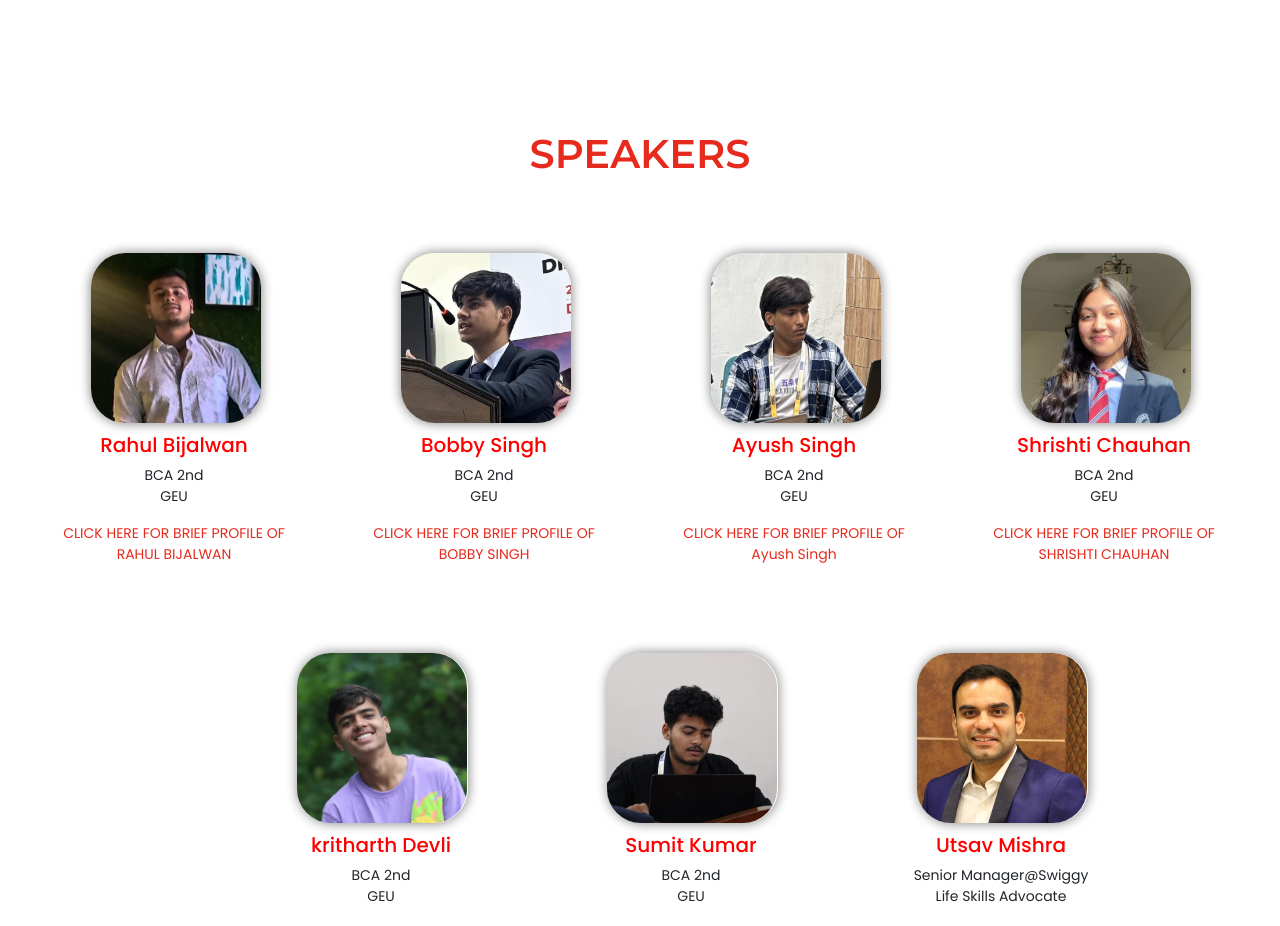
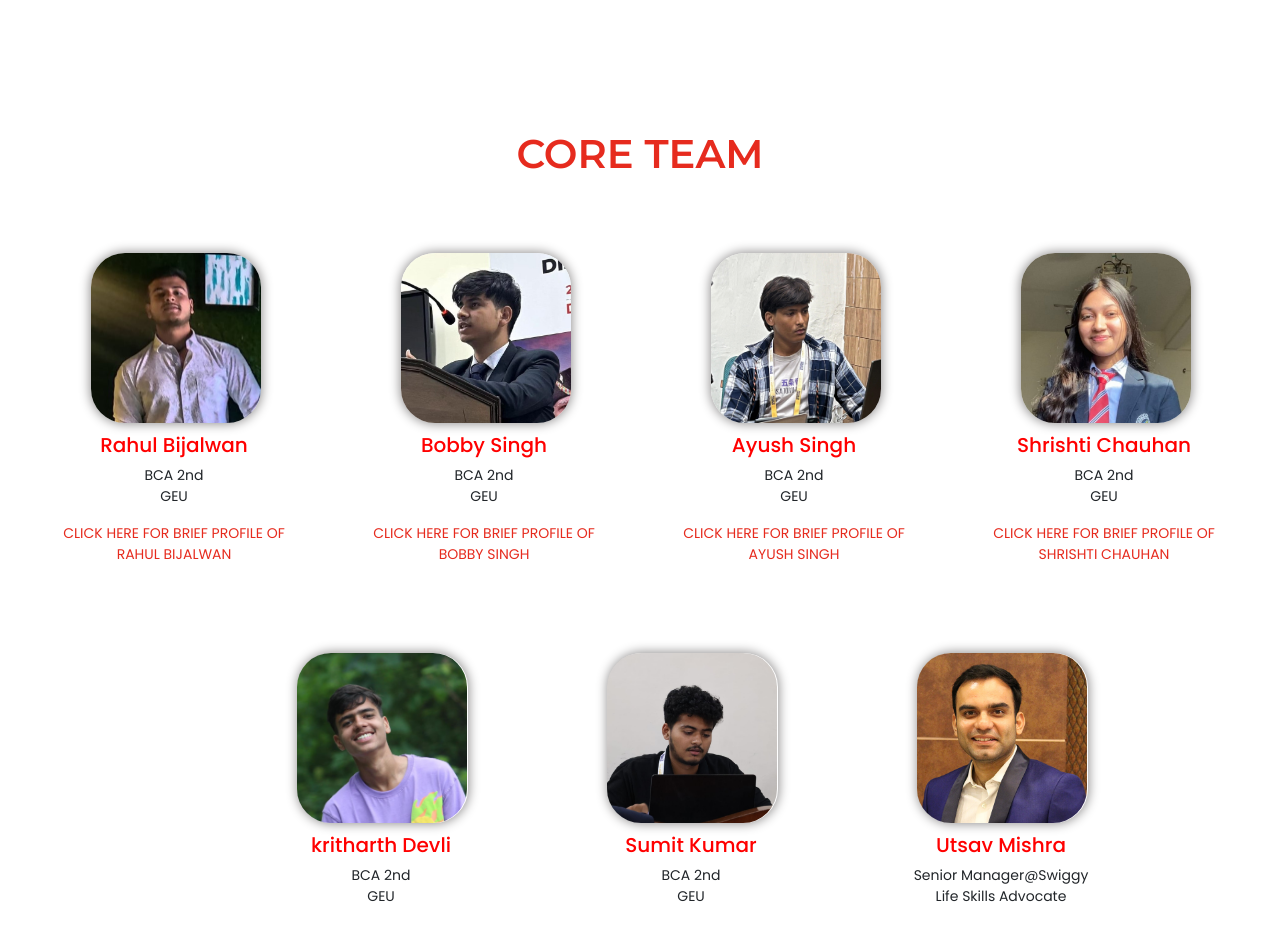
Before and after one commit to TojanHorse/farewell-DCA, a plain HTML site: page index.html in a window 1280 px wide. Shown: the part 1507-2433 px from the top of the page. Drawn offline with nearby package versions, Linux system fonts and the light colour scheme.

Commit message:
name changed

```diff
--- a/index.html
+++ b/index.html
@@ -163,7 +163,7 @@
   <div class="container-fluid">
     <div class="row text-center">
       <div class="tedxspeakers-title text-center m-3">
-       <h1 class="text-black section2title p-3 fs-40 fw-600 ff-mont"  data-aos="fade-up"><span class="text-base-color ">SPEAKERS</span></h1>
+       <h1 class="text-black section2title p-3 fs-40 fw-600 ff-mont"  data-aos="fade-up"><span class="text-base-color ">CORE TEAM</span></h1>
      </div>
    </div>
  </div>
@@ -202,7 +202,7 @@
           <div class="speakers-txtbox">
             <h1 class="fs-25 fw-900">Ayush Singh</h1>
             <p class="fs-18 fw-500">BCA 2nd<br> GEU</p>
-            <a href="piyushmishra.html"><p class="fs-14 text-base-color">CLICK HERE FOR BRIEF PROFILE OF Ayush Singh</p></a>
+            <a href="piyushmishra.html"><p class="fs-14 text-base-color">CLICK HERE FOR BRIEF PROFILE OF AYUSH SINGH</p></a>
           </div>
         </div>
         </div>
```
